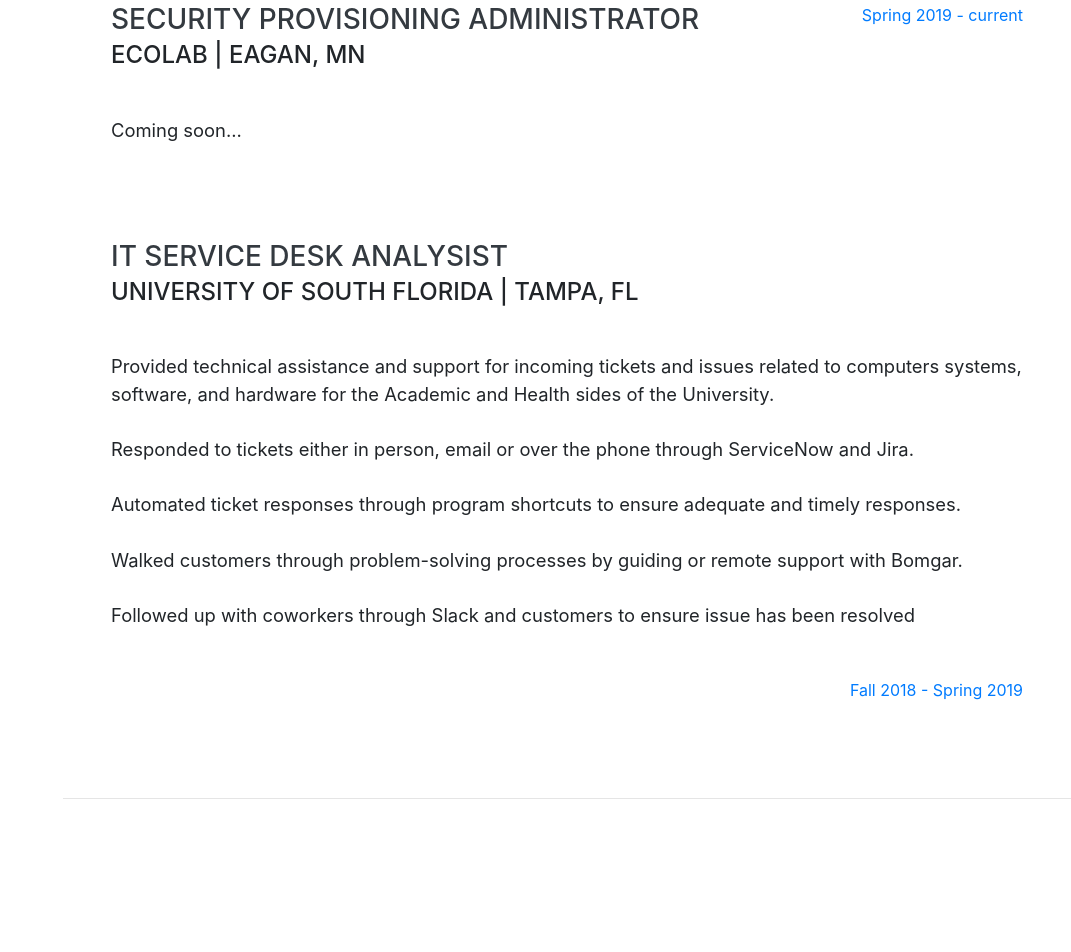
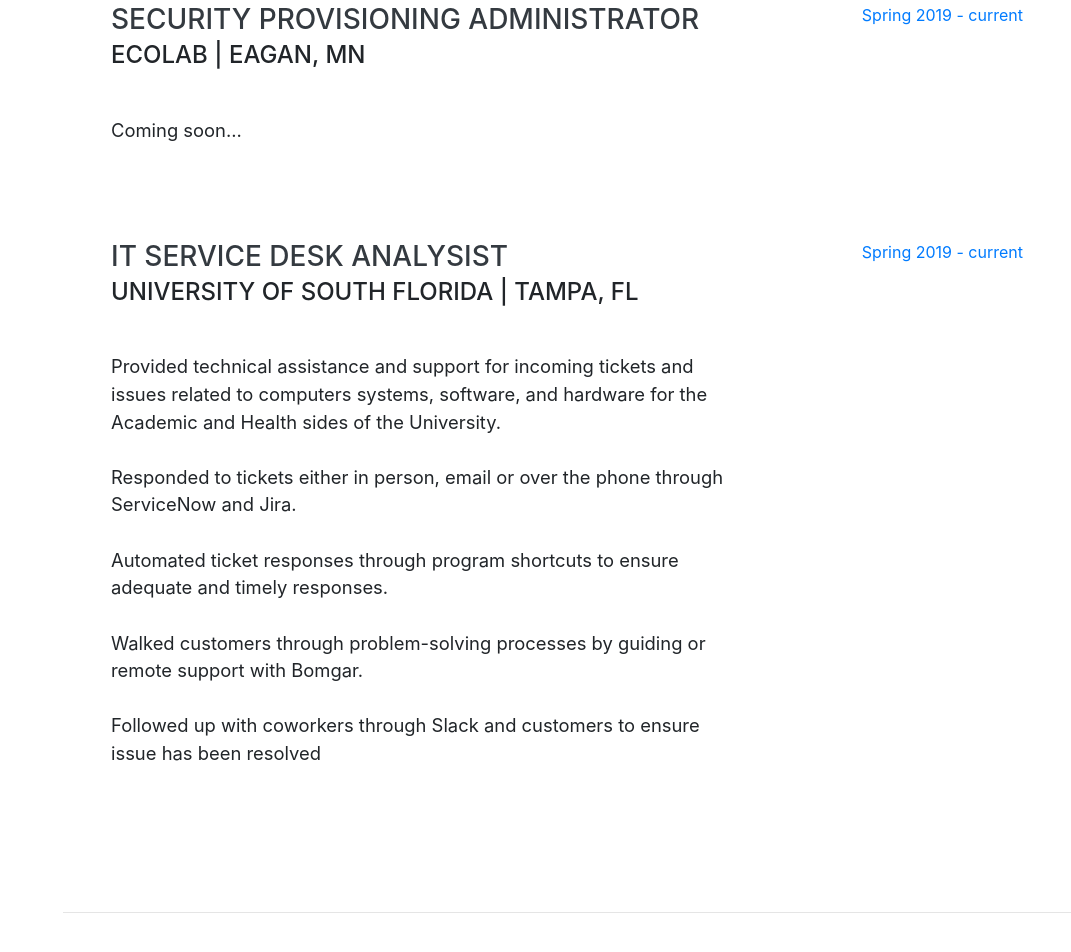
Before and after one commit to jcc03/carroll-joseph, a website with bundled scripts: page index.html in a window 1280 px wide. Shown: the part 932-1884 px from the top of the page, without its empty margins (209-1280 px from the left). Built offline with nearby package versions, Linux system fonts and the light colour scheme; a web font is replaced by a local one.

Commit message:
Update index.html

```diff
--- a/index.html
+++ b/index.html
@@ -112,10 +112,11 @@
                <br> Followed up with coworkers through Slack and customers to ensure issue has been resolved </br>
               </p>
 
+          </div>
           <div class="resume-date text-md-right">
-            <span class="text-primary">Fall 2018 - Spring 2019</span>
+            <span class="text-primary">Spring 2019 - current</span>
           </div>
-      </div>
+        </div>
 
     </section>
 
```
